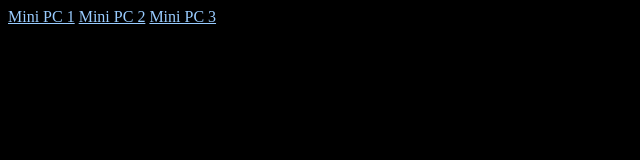
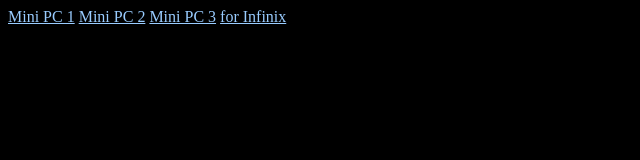
Before and after one commit to CivilianSauce/civiliansauce.github.io, a plain HTML site: page index.html in a window 1280 px wide. Shown: the full height of the page, 0-640 px from the left. Drawn offline with Linux system fonts and the light colour scheme.

Commit message:
Add link to shared.txt for Infinix

```diff
--- a/index.html
+++ b/index.html
@@ -9,3 +9,4 @@ a { color: #9cf; }
 <a href="https://youtu.be/RLNrr5Rky4Q&list=WL">Mini PC 1</a>
 <a href="https://youtu.be/NGrqY_feVLc&list=WL">Mini PC 2</a>
 <a href="https://youtu.be/4QavygPHe_0">Mini PC 3</a>
+<a href="./shared.txt">for Infinix</a>
```
